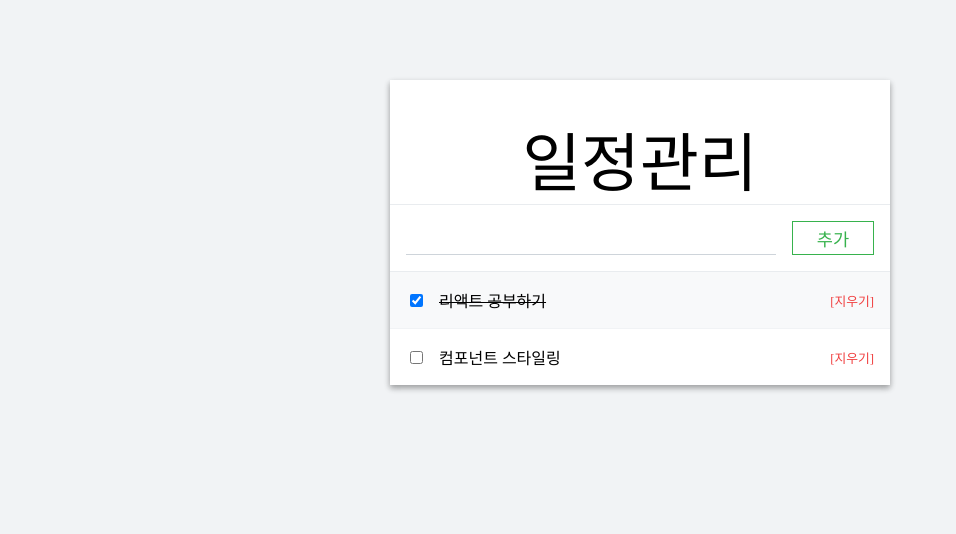
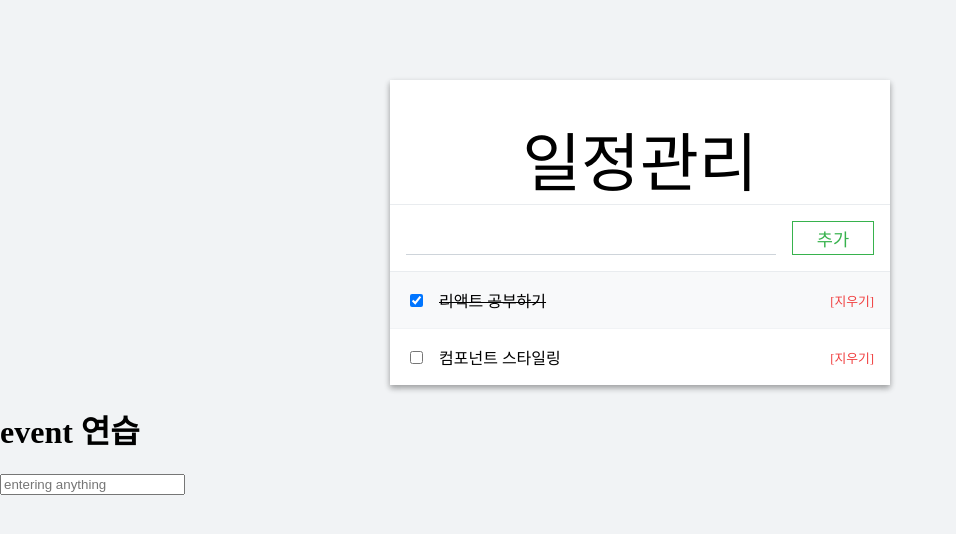
Before and after one commit to writepro4/todolist, a React (Create React App) app: page / in a window 1280 px wide. Shown: the top 534 px of the page, without its empty margins (0-956 px from the left). Built offline with nearby package versions, Linux system fonts and the light colour scheme.

Commit message:
[update] event.js 이벤트 연습용 js파일 생성

```diff
--- a/src/App.js
+++ b/src/App.js
@@ -2,6 +2,7 @@ import React, {Component} from "react";
 import PageTemplate from "./components/Pagetemplate";
 import TodoInput from "./components/TodoInput";
 import TodoList from "./components/TodoList";
+import Event from "./components/event";
 
 class App extends Component {
     state = {
@@ -16,18 +17,18 @@ class App extends Component {
 //TodoItem 데이터 안에 들어가는 id 값,
     //getId는 현재의 값에서 1을 더한 값을 반환
     id = 1
-    getId=() => {
+    getId = () => {
         return ++this.id;
     }
 
     //handleChange는 input에 들어가는 값이 변했을 떄를 말하는데
-    handleChange = (e) =>{
+    handleChange = (e) => {
         //value값은 이벤트가 일어나는 값의 target으로 변수 설정
         const {value} = e.target;
         //따라서 state를 관리하는데 이 때 input의 state에 들어가는 값은
         //위에서 설정해둔 value값
         this.setState({
-            input : value
+            input: value
         })
     }
 
@@ -40,9 +41,9 @@ class App extends Component {
         //newTodo라는 변수는, 새로운 객체를 만들어주는것.
         //handleInsert가 불러오면 바로 생성됨.
         const newTodo = {
-            text:input,
-            done:false,
-            id:this.getId()
+            text: input,
+            done: false,
+            id: this.getId()
         }
 
         //newTodo로 새로운 객체가 만들어졌다면,
@@ -51,7 +52,7 @@ class App extends Component {
         //설정해준 값대로 배열에 들어감.
         //그리고나서 이제 input값을 초기화해준다.
         this.setState({
-            todos : [...todos, newTodo],
+            todos: [...todos, newTodo],
             input: ''
         });
     }
@@ -69,31 +70,33 @@ class App extends Component {
             done: !todos[index].done
         };
 
+        console.log(todos);
         //그리고 나서 찾은 index값을 제외하고 todos에 다 넣는다. donx된거는 따로
         this.setState({
-            todos:[
+            todos: [
                 ...todos.slice(0, index),
                 toggled,
-                ...todos.slice(index +1, todos.length)
+                ...todos.slice(index + 1, todos.length)
+            ]
+        })
+        console.log(todos);
+
+    }
+
+    //id값을 받아서 해당 데이터를 지우는 이벤트를 만든다.
+    handleRemove = (id) => {
+        console.log("지웁니다.")
+        const {todos} = this.state;
+        const index = todos.findIndex(todo => todo.id === id);
+
+        //이번에는 state인 todos안에 해당하는 값의 index를 아예 다 지워버림
+        this.setState({
+            todos: [
+                ...todos.slice(0, index),
+                ...todos.slice(index + 1, todos.length)
             ]
         })
     }
-
-    //id값을 받아서 해당 데이터를 지우는 이벤트를 만든다.
-    handleRemove =(id) => {
-        console.log("지웁니다.")
-        const {todos} = this.state;
-        const index = todos.findIndex(todo=> todo.id === id);
-
-        //이번에는 state인 todos안에 해당하는 값의 index를 아예 다 지워버림
-        this.setState({
-            todos : [
-                ...todos.slice(0, index),
-                ...todos.slice(index+1, todos.length)
-            ]
-        })
-    }
-
 
 
     render() {
@@ -104,8 +107,9 @@ class App extends Component {
             handleInsert,
             handleToggle,
             handleRemove
-        } =this;
+        } = this;
         return (
+            <>
                 <PageTemplate>
                     <TodoInput onChange={handleChange}
                                onInsert={handleInsert}
@@ -113,6 +117,9 @@ class App extends Component {
                     />
                     <TodoList todos={todos} onToggle={handleToggle} onRemove={handleRemove}/>
                 </PageTemplate>
+                <Event/>
+            </>
+
         )
     }
 }
--- /dev/null
+++ b/src/components/event.js
@@ -0,0 +1,31 @@
+import React, {Component} from "react";
+
+class EventPractice extends Component {
+
+    state = {
+        message:''
+    }
+    render() {
+        return (
+            <div>
+                <h1>event 연습</h1>
+                <input
+                    type="text"
+                    name="message"
+                    placeholder="entering anything"
+                    value={this.state.message}
+                    onChange={                        //요소가 바뀌게 된다면
+                        (e) => {
+                            this.setState({                    //state관리를 하는데(state에 값 추가), 이 때
+                                message : e.target.value,        //message는 이벤트가 일어난 value값이다.
+                            })
+                            console.log(this.state.message)        //console창에 state에 들어간 messager값을 띄우도록 한다. (잘 들어갔는지 확인하기 위해서)
+                        }
+                    }
+                />
+            </div>
+        );
+    }
+}
+
+export default EventPractice;
```
Lines whose indentation alone changed are shown as unchanged.
